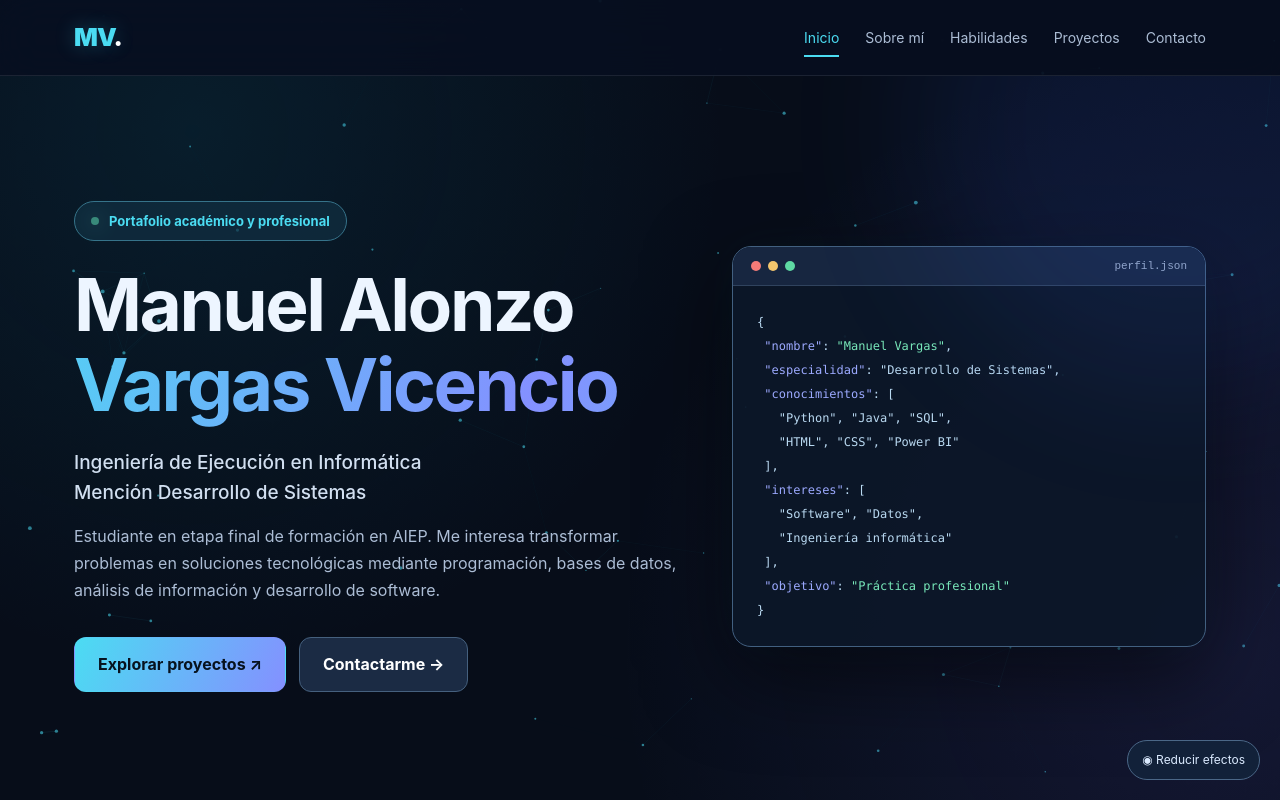
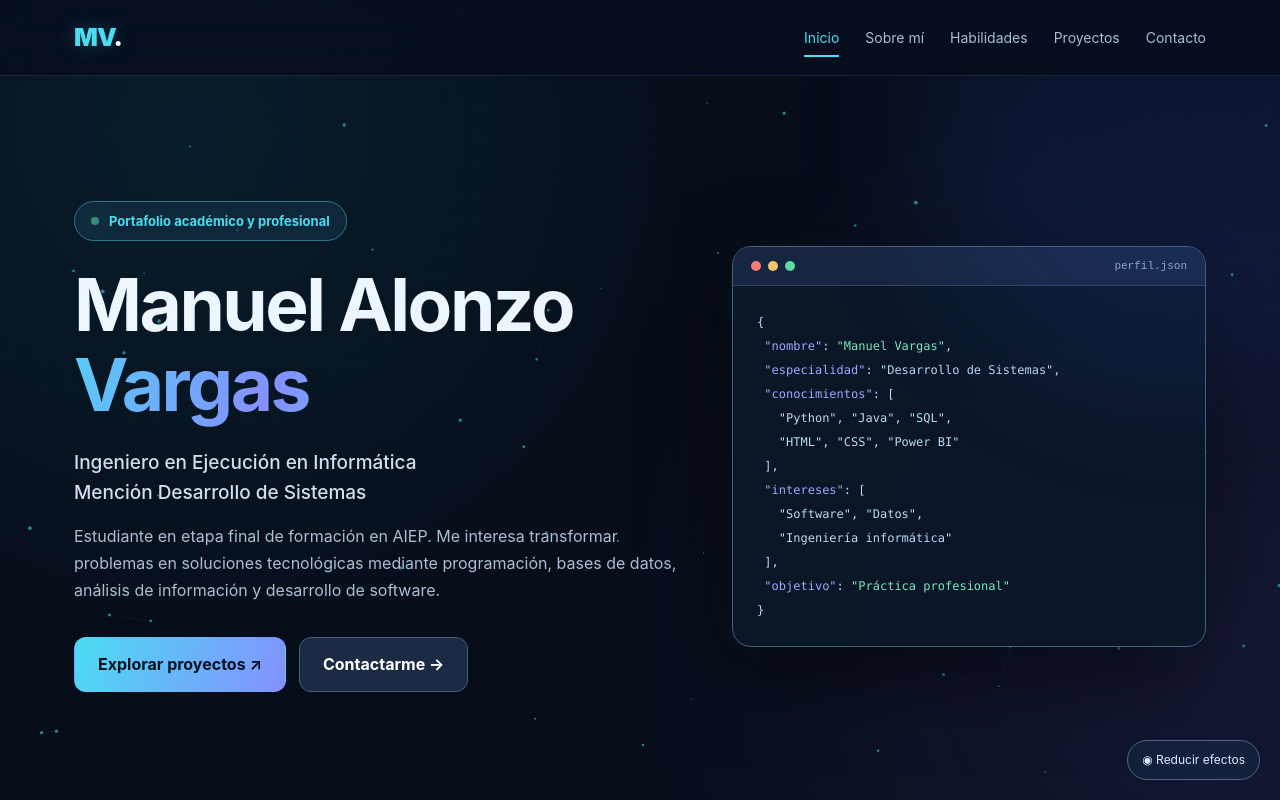
Before and after one commit to varalonzovm/varalonzovm.github.io, a plain HTML site: page index.html in a window 1280 px wide. Shown: the top 800 px of the page. Drawn offline with Linux system fonts and the light colour scheme.

Commit message:
Modificate.index

```diff
--- a/index.html
+++ b/index.html
@@ -390,8 +390,8 @@ body.no-motion .reveal{opacity:1;transform:none}
  <div class="container hero-grid">
   <div>
    <div class="eyebrow"><span class="dot"></span> Portafolio académico y profesional</div>
-   <h1>Manuel Alonzo<br><span class="gradient">Vargas Vicencio</span></h1>
-   <h2>Ingeniería de Ejecución en Informática<br>Mención Desarrollo de Sistemas</h2>
+   <h1>Manuel Alonzo<br><span class="gradient">Vargas</span></h1>
+   <h2>Ingeniero en Ejecución en Informática<br>Mención Desarrollo de Sistemas</h2>
    <p>Estudiante en etapa final de formación en AIEP. Me interesa transformar problemas en soluciones tecnológicas mediante programación, bases de datos, análisis de información y desarrollo de software.</p>
    <div class="actions">
     <a class="btn primary" href="#proyectos">Explorar proyectos ↗</a>
```
